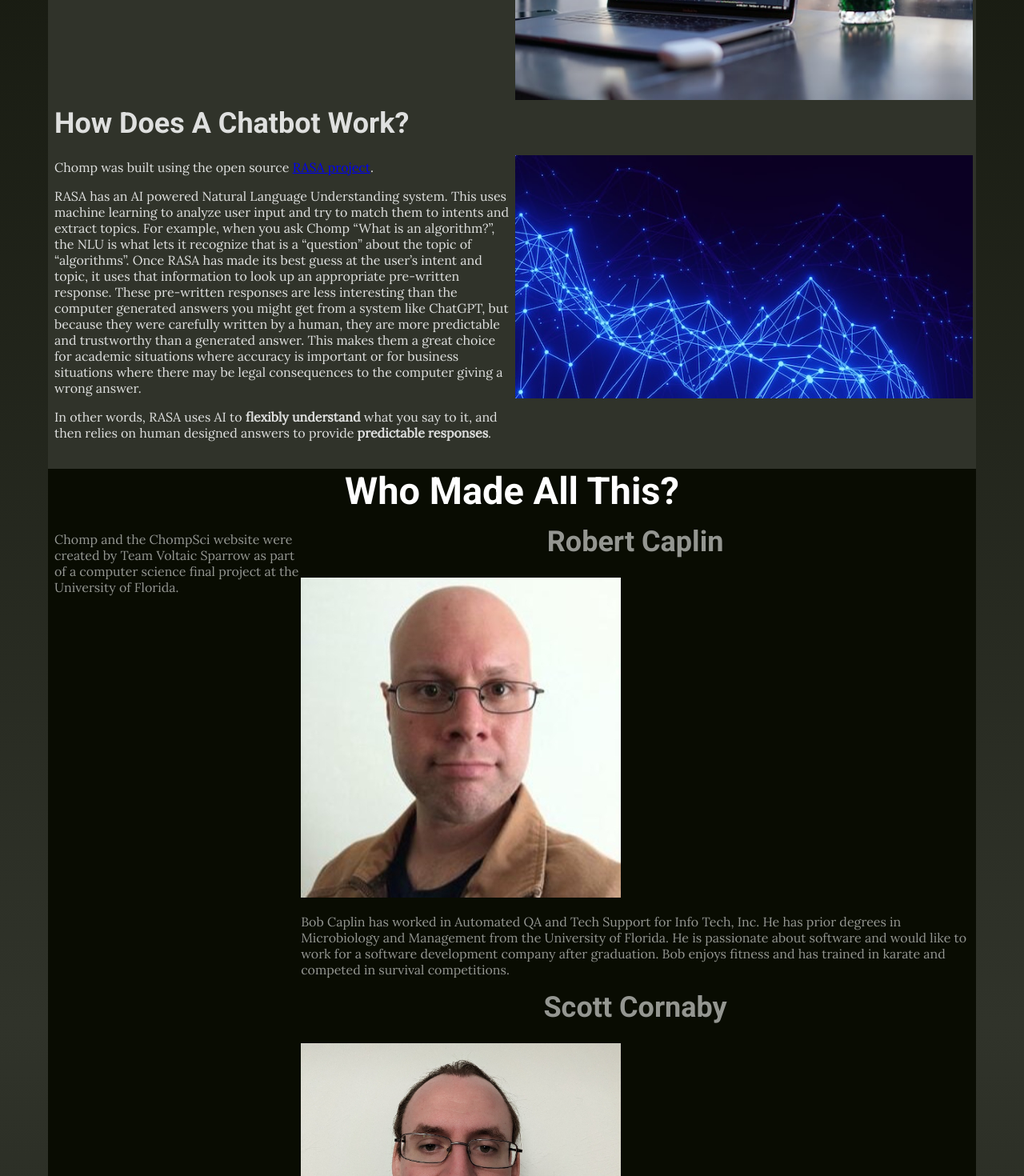
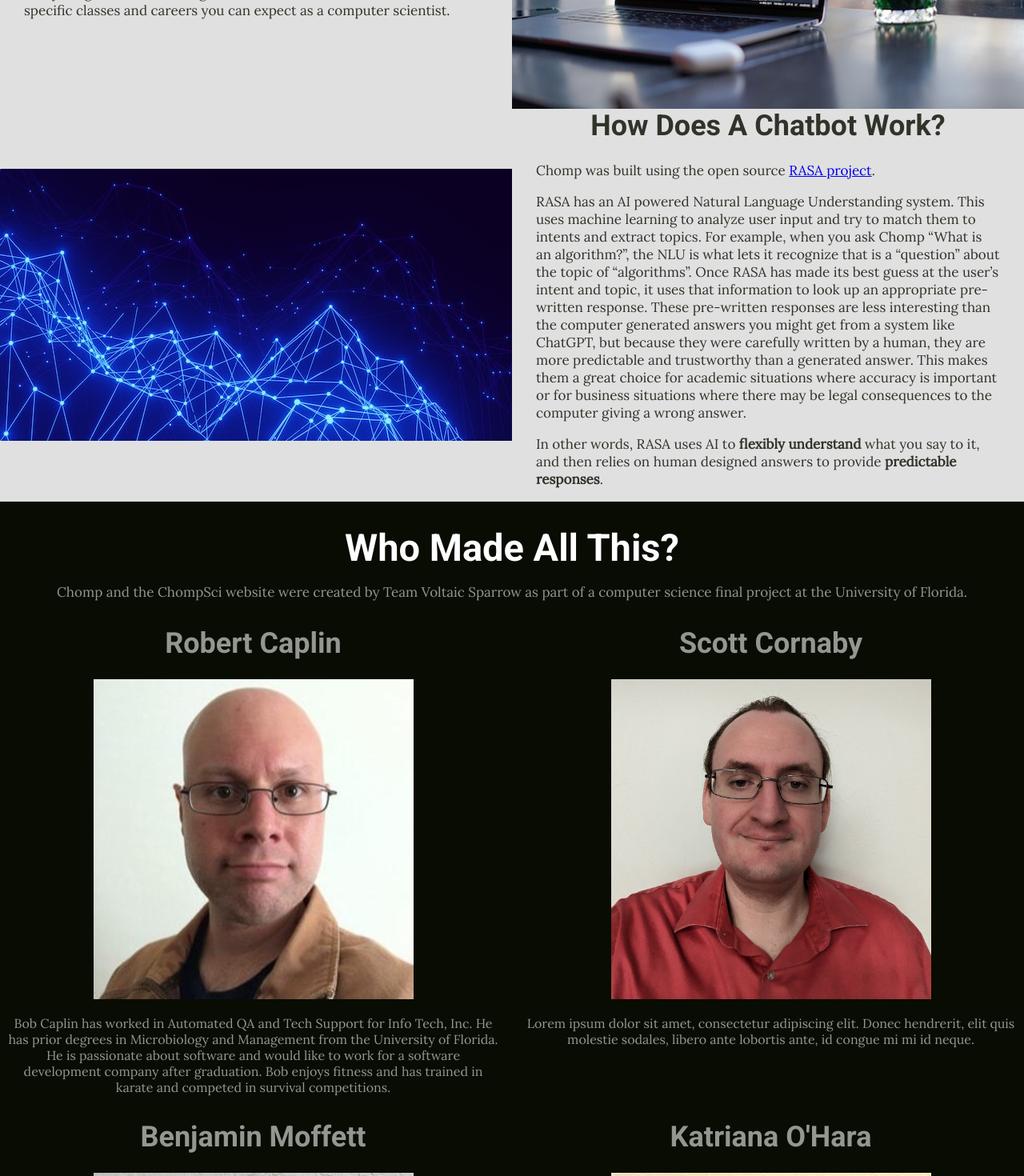
Before and after one commit to rocaplin/VoltaicSparrow, a React (Create React App) app in the folder ui/: page / in a window 1280 px wide. Shown: the part 920-2390 px from the top of the page at 80% size. Built offline with nearby package versions, Linux system fonts and the light colour scheme; no server answers.

Commit message:
Redesigned webpage

```diff
--- a/ui/public/stylesheets/project.css
+++ b/ui/public/stylesheets/project.css
@@ -33,20 +33,30 @@
 
 }
 
-/* Margins, Default Fonts, Hero Image */
 body {
-    margin: 0.5rem;
-    background: var(--grey-200);
+    margin: 0;
+    background: var(--grey-700);
+    font-family: 'Lora', serif;
+    font-size: 1rem;
+    font-weight: 400;
+    color: var(--grey-200);
+}
 
-    /* typographic font */
-    font-family: 'Lora', serif;
-    font-size: 1.0rem;
-    font-weight: 400;
-    color: var(--grey-700);
+img{
+    max-width: 100%;
 }
 
 #hero {
     background: #000;
+    position: relative;
+}
+
+#hero h2{
+    margin-bottom: 0;
+}
+
+#hero-top h1{
+    text-align: center;
 }
 
 h1, h2, h3 {
@@ -55,16 +65,20 @@ h1, h2, h3 {
     color: var(--grey-800);
 }
 
-#main-content {
-    padding: 0rem 0.25rem;
-}
-
-.content-style-1, .content-style-2 {
-    padding: 0.75rem 0rem;
+.content-style-1{
+    padding-top: 30px;
 }
 
 .content-style-1, .content-style-1 h3 {
-    color: var(--grey-700);
+    color: var(--grey-200);
+}
+
+.content-style-1 h3{
+    text-align: center;
+}
+
+.content-style-2{
+    padding-top: 30px;
 }
 
 .content-style-2, .content-style-2 h3 {
@@ -72,8 +86,12 @@ h1, h2, h3 {
     background: var(--grey-700);
 }
 
+.content-style-2 h3{
+    text-align: center;
+}
+
 .text-content {
-    padding: 0rem 0.25rem;
+    padding: 0 30px;
 }
 
 .image-content {
@@ -87,28 +105,29 @@ h1, h2, h3 {
     width: 100%;
 }
 
+#footer{
+    padding-top: 30px;
+}
+
 #footer, #footer h3 {
     background-color: var(--grey-100);
     color: var(--grey-500);
     text-align: center;
 }
 
+#footer h3{
+    padding: 15px 0 0;
+}
+
 #footer-content {
-    display: flex;
-    flex-direction: row;
     text-align: left;
     padding: 0rem 0.50rem;
 }
 
+#footer-content #col-1{
+    text-align: center;
+}
 
-/* Mobile */
-
-/*  Mobile Font Sizes
-    H1 - 36px - 2.250rem
-    H2 - 27px - 1.688rem
-    H3 - 21px - 1.312rem
-    P  - 16px
-*/
 h1 {
     font-size: 2.250rem;
     margin: 0rem;
@@ -118,12 +137,13 @@ h1 {
 
 h2 {
     font-size: 1.688rem;
-    margin: 0.422rem 0rem;
+    margin: 0 0 15px 0;
     text-align: center;
 }
 
 h3 {
     font-size: 1.312rem;
+    margin-top: 0;
 }
 
 #hero-image img {
@@ -136,14 +156,7 @@ h3 {
     }
 }
 
-/* Tablet */
 @media (min-width: 28.125rem) {
-/*  Tablet Font Sizes
-    H1 - 47px - 2.938rem
-    H2 - 36px - 2.250rem
-    h3 - 27px - 1.688rem
-    P  - 16px
-*/
     h1 {
         font-size: 2.938rem;
         margin: 0rem;
@@ -156,11 +169,10 @@ h3 {
 
     h3 {
         font-size: 1.688rem;
-        margin: 0.4rem 0rem 1.2rem;
+        margin: 0rem 0rem 1.2rem;
     }
 }
 
-/* Blend from Tablet to Desktop layout*/
 @media (min-width: 50.375rem) {
     #hero-top {
         display: flex;
@@ -181,18 +193,7 @@ h3 {
     }
 }
 
-/* Desktop */
 @media (min-width: 59.125rem) {
-    body {
-        margin: 0.75rem 0.75rem;
-    }
-
-    /*  Desktop Font Sizes
-        H1 - 61px - 3.812rem
-        H2 - 47px - 2.938rem
-        H3 - 36px - 2.250rem
-        P  - 16px
-    */
     h1 {
         font-size: 3.812rem;
         margin: 0rem;
@@ -205,17 +206,22 @@ h3 {
 
     h3 {
         font-size: 2.250rem;
-        margin: 0.5rem 0rem 1.5rem;
+        margin: 0rem 0rem 1.5rem;
     }
 
     .content-style-1 .content {
-        display: flex;
-        flex-direction: row;
+       display: grid;
+       grid-template-columns: repeat(2, 1fr);
+        align-items: center;
     }
 
-    .content-style-2 .content {
-        display: flex;
-        flex-direction: row-reverse;
+    .content-style-1 .content.row-reverse {
+        align-items: center;
+    }
+
+    .content-style-1 .content.row-reverse .image-content {
+        grid-column-start: 1;
+        grid-row-start: 1;
     }
 
     .content > * {
@@ -223,27 +229,48 @@ h3 {
     }
 }
 
-@media (min-width: 76.5rem) {
-    body {
-        margin: 0.75rem 3.75rem;
+.bios {
+    text-align: center;
+}
+
+.single-bios{
+    padding: 0 30px;
+}
+
+.info-section{
+    background-color: var(--grey-400);
+    color: #fff;
+    padding: 15px 0;
+}
+
+@media (min-width: 1025px) {
+    .bios{
+        display: grid;
+        grid-template-columns: repeat(2, 1fr);
+        grid-gap: 0 30px;
+        gap: 0 30px;
+    }
+
+    #hero h2{
+        position: absolute;
+        width: 100%;
+        bottom: 40px;
+    }
+
+    .content-style-1{
+        padding-top: 0px;
+    }
+
+    .typographic-paragraph{
+        font-size: 17px;
     }
 }
 
-@media (min-width: 90.0rem) {
-    body {
-        margin: 0.75rem 6.75rem;
+@media (min-width: 1450px) {
+    .bios{
+        display: grid;
+        grid-template-columns: repeat(3, 1fr);
+        grid-gap: 0 30px;
+        gap: 0 30px;
     }
 }
-
-@media (min-width: 112.5rem) {
-    body {
-        margin: 0.75rem 8.75rem;
-    }
-}
-
-@media (min-width: 123.75rem) {
-    body {
-        max-width: 106.25rem;
-        margin: 0.75rem auto;
-    }
-}
```
